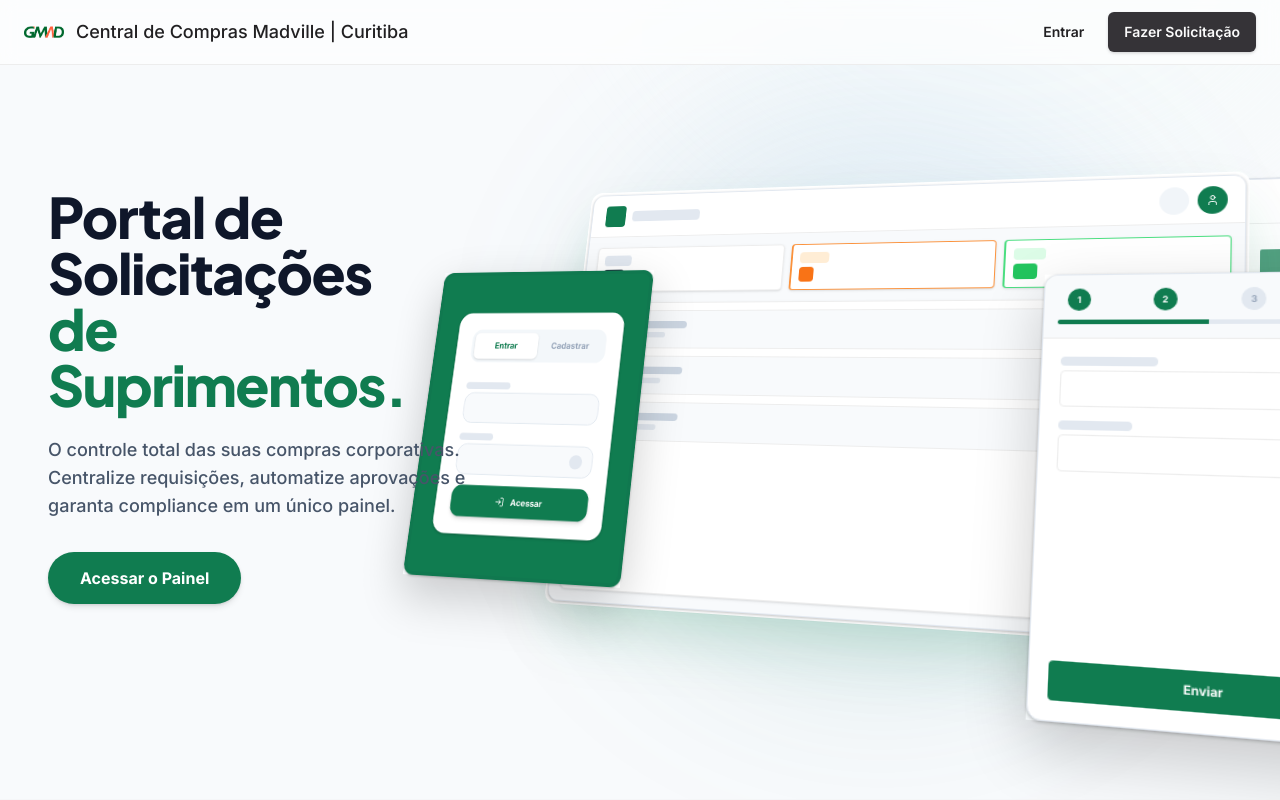
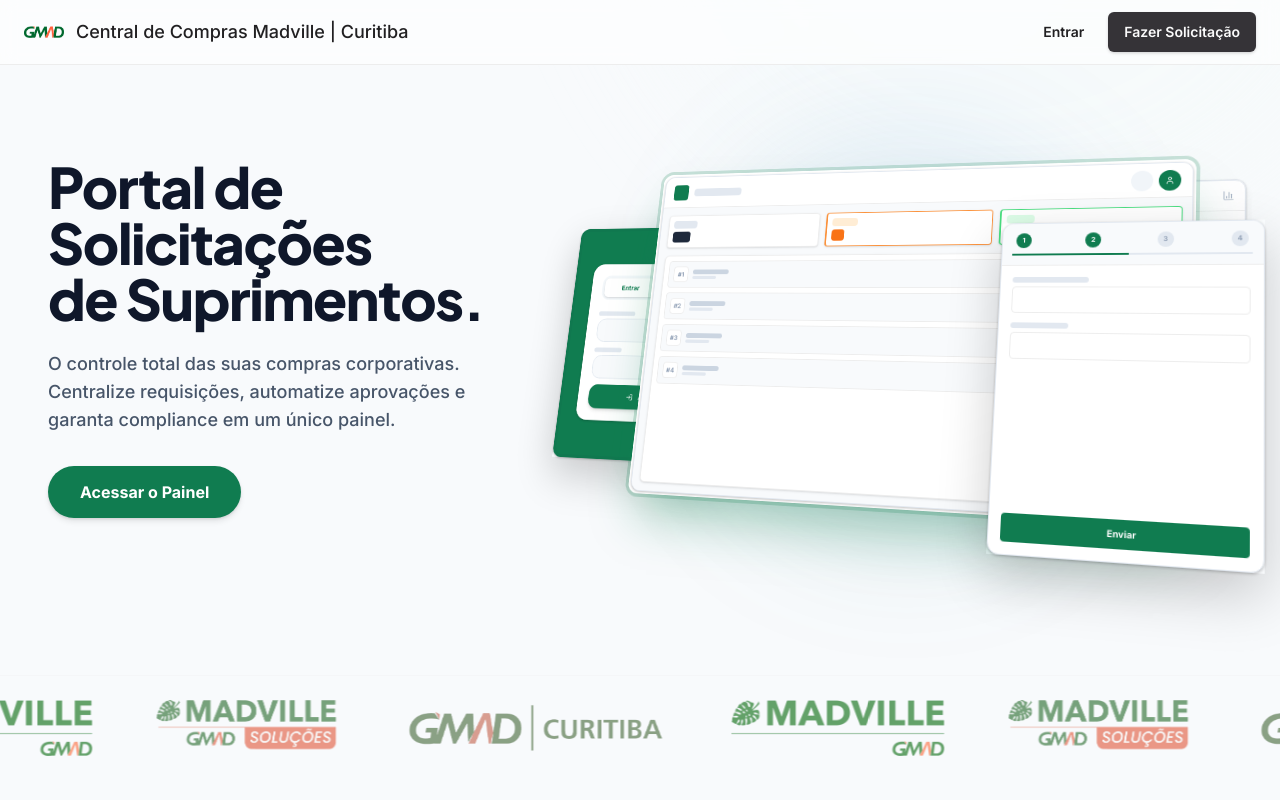
Before and after one commit to borba-anderson/comprasmadville, a React (Vite) app: page / in a window 1280 px wide. Shown: the top 800 px of the page. Built offline with nearby package versions, Linux system fonts and the light colour scheme; the HTML template or start-up script is replaced by a standard one.

Commit message:
Code edited in Lovable Code Editor
Edited UI in Lovable

```diff
--- a/src/pages/Index.tsx
+++ b/src/pages/Index.tsx
@@ -36,75 +36,75 @@ import {
 // MOCK 1: TELA DE LOGIN
 const MockAuthScreen = () => (
   <div className="w-full h-full bg-[#107c50] flex items-center justify-center relative overflow-hidden rounded-xl border-4 border-slate-800/5 shadow-2xl">
-    <div className="w-[85%] bg-white rounded-2xl shadow-2xl p-5 transform scale-95">
-      <div className="flex bg-slate-100/80 p-1 rounded-xl mb-6">
-        <div className="flex-1 py-2 text-center text-[10px] font-bold bg-white text-[#107c50] shadow-sm rounded-lg">
+    <div className="w-[85%] bg-white rounded-2xl shadow-2xl p-4 transform scale-95">
+      <div className="flex bg-slate-100/80 p-1 rounded-xl mb-4">
+        <div className="flex-1 py-1.5 text-center text-[9px] font-bold bg-white text-[#107c50] shadow-sm rounded-lg">
           Entrar
         </div>
-        <div className="flex-1 py-2 text-center text-[10px] font-bold text-slate-400">Cadastrar</div>
+        <div className="flex-1 py-1.5 text-center text-[9px] font-bold text-slate-400">Cadastrar</div>
       </div>
-      <div className="space-y-3">
+      <div className="space-y-2">
         <div className="space-y-1">
-          <div className="h-2 w-1/3 bg-slate-200 rounded"></div>
-          <div className="h-9 w-full bg-slate-50 border border-slate-200 rounded-xl"></div>
+          <div className="h-1.5 w-1/3 bg-slate-200 rounded"></div>
+          <div className="h-8 w-full bg-slate-50 border border-slate-200 rounded-xl"></div>
         </div>
         <div className="space-y-1">
-          <div className="h-2 w-1/4 bg-slate-200 rounded"></div>
-          <div className="h-9 w-full bg-slate-50 border border-slate-200 rounded-xl flex items-center justify-end px-3">
-            <div className="w-4 h-4 rounded-full bg-slate-200"></div>
+          <div className="h-1.5 w-1/4 bg-slate-200 rounded"></div>
+          <div className="h-8 w-full bg-slate-50 border border-slate-200 rounded-xl flex items-center justify-end px-3">
+            <div className="w-3 h-3 rounded-full bg-slate-200"></div>
           </div>
         </div>
-        <div className="h-9 w-full bg-[#107c50] rounded-xl mt-4 flex items-center justify-center text-white text-[10px] font-bold gap-2 shadow-lg">
-          <LogIn size={12} /> Acessar
+        <div className="h-8 w-full bg-[#107c50] rounded-xl mt-3 flex items-center justify-center text-white text-[9px] font-bold gap-2 shadow-lg">
+          <LogIn size={10} /> Acessar
         </div>
       </div>
     </div>
   </div>
 );
 
-// MOCK 2: PAINEL DE LISTAGEM (OPERACIONAL)
+// MOCK 2: PAINEL DE LISTAGEM (CENTRAL - REQUISIÇÕES)
 const MockPainelScreen = () => (
   <div className="w-full h-full bg-slate-50 flex flex-col rounded-xl overflow-hidden border border-slate-200 shadow-2xl">
-    <div className="bg-white h-12 flex items-center justify-between px-4 shrink-0 border-b">
+    <div className="bg-white h-10 flex items-center justify-between px-3 shrink-0 border-b">
       <div className="flex items-center gap-2">
-        <div className="w-6 h-6 bg-[#107c50] rounded"></div>
-        <div className="w-20 h-3 bg-slate-200 rounded"></div>
+        <div className="w-5 h-5 bg-[#107c50] rounded"></div>
+        <div className="w-16 h-2.5 bg-slate-200 rounded"></div>
       </div>
-      <div className="flex gap-2">
-        <div className="w-7 h-7 bg-slate-100 rounded-full"></div>
-        <div className="w-7 h-7 bg-[#107c50] rounded-full text-white flex items-center justify-center">
-          <User size={12} />
+      <div className="flex gap-1.5">
+        <div className="w-6 h-6 bg-slate-100 rounded-full"></div>
+        <div className="w-6 h-6 bg-[#107c50] rounded-full text-white flex items-center justify-center">
+          <User size={10} />
         </div>
       </div>
     </div>
-    <div className="p-3 bg-slate-50 flex-1 overflow-hidden flex flex-col gap-3">
+    <div className="p-2.5 bg-slate-50 flex-1 overflow-hidden flex flex-col gap-2.5">
       <div className="flex gap-2">
-        <div className="bg-white p-2 rounded border shadow-sm flex-1">
-          <div className="h-3 w-8 bg-slate-200 rounded mb-1"></div>
-          <div className="h-4 w-6 bg-slate-800 rounded"></div>
+        <div className="bg-white p-1.5 rounded border shadow-sm flex-1">
+          <div className="h-2.5 w-8 bg-slate-200 rounded mb-1"></div>
+          <div className="h-3.5 w-6 bg-slate-800 rounded"></div>
         </div>
-        <div className="bg-white p-2 rounded border shadow-sm flex-1 border-l-2 border-orange-400">
-          <div className="h-3 w-8 bg-orange-100 rounded mb-1"></div>
-          <div className="h-4 w-4 bg-orange-500 rounded"></div>
+        <div className="bg-white p-1.5 rounded border shadow-sm flex-1 border-l-2 border-orange-400">
+          <div className="h-2.5 w-8 bg-orange-100 rounded mb-1"></div>
+          <div className="h-3.5 w-4 bg-orange-500 rounded"></div>
         </div>
-        <div className="bg-white p-2 rounded border shadow-sm flex-1 border-l-2 border-green-400">
-          <div className="h-3 w-8 bg-green-100 rounded mb-1"></div>
-          <div className="h-4 w-6 bg-green-500 rounded"></div>
+        <div className="bg-white p-1.5 rounded border shadow-sm flex-1 border-l-2 border-green-400">
+          <div className="h-2.5 w-8 bg-green-100 rounded mb-1"></div>
+          <div className="h-3.5 w-6 bg-green-500 rounded"></div>
         </div>
       </div>
-      <div className="bg-white rounded-lg shadow-sm border flex-1 p-2 space-y-2">
-        {[1, 2, 3].map((i) => (
-          <div key={i} className="flex items-center justify-between p-2 border rounded bg-slate-50">
-            <div className="flex gap-2 items-center">
-              <div className="w-6 h-6 rounded bg-white border flex items-center justify-center text-[9px] font-bold text-slate-400">
+      <div className="bg-white rounded-lg shadow-sm border flex-1 p-1.5 space-y-1.5">
+        {[1, 2, 3, 4].map((i) => (
+          <div key={i} className="flex items-center justify-between p-1.5 border rounded bg-slate-50">
+            <div className="flex gap-1.5 items-center">
+              <div className="w-5 h-5 rounded bg-white border flex items-center justify-center text-[8px] font-bold text-slate-400">
                 #{i}
               </div>
               <div>
-                <div className="w-16 h-2 bg-slate-300 rounded mb-1"></div>
-                <div className="w-10 h-1.5 bg-slate-200 rounded"></div>
+                <div className="w-12 h-1.5 bg-slate-300 rounded mb-0.5"></div>
+                <div className="w-8 h-1 bg-slate-200 rounded"></div>
               </div>
             </div>
-            <div className="w-12 h-4 bg-slate-200 rounded"></div>
+            <div className="w-10 h-3 bg-slate-200 rounded"></div>
           </div>
         ))}
       </div>
@@ -115,47 +115,47 @@ const MockPainelScreen = () => (
 // MOCK 3: FORMULÁRIO (REQUISIÇÃO)
 const MockFormScreen = () => (
   <div className="w-full h-full bg-white flex flex-col rounded-xl overflow-hidden border border-slate-200 shadow-2xl relative">
-    <div className="bg-slate-50 border-b p-3">
-      <div className="flex justify-between items-center px-2 mb-2">
+    <div className="bg-slate-50 border-b p-2.5">
+      <div className="flex justify-between items-center px-1 mb-1.5">
         {[1, 2, 3, 4].map((step) => (
           <div
             key={step}
-            className={`w-5 h-5 rounded-full flex items-center justify-center text-[8px] font-bold ${step <= 2 ? "bg-[#107c50] text-white" : "bg-slate-200 text-slate-400"}`}
+            className={`w-4 h-4 rounded-full flex items-center justify-center text-[7px] font-bold ${step <= 2 ? "bg-[#107c50] text-white" : "bg-slate-200 text-slate-400"}`}
           >
             {step}
           </div>
         ))}
       </div>
-      <div className="h-1 w-full bg-slate-200 rounded-full overflow-hidden">
+      <div className="h-0.5 w-full bg-slate-200 rounded-full overflow-hidden">
         <div className="h-full w-[50%] bg-[#107c50]"></div>
       </div>
     </div>
-    <div className="p-4 flex-1 flex flex-col gap-3">
+    <div className="p-3 flex-1 flex flex-col gap-2.5">
       <div className="space-y-1">
-        <div className="h-2 w-1/3 bg-slate-200 rounded"></div>
-        <div className="h-8 w-full bg-white border rounded"></div>
+        <div className="h-1.5 w-1/3 bg-slate-200 rounded"></div>
+        <div className="h-7 w-full bg-white border rounded"></div>
       </div>
       <div className="space-y-1">
-        <div className="h-2 w-1/4 bg-slate-200 rounded"></div>
-        <div className="h-8 w-full bg-white border rounded"></div>
+        <div className="h-1.5 w-1/4 bg-slate-200 rounded"></div>
+        <div className="h-7 w-full bg-white border rounded"></div>
       </div>
-      <div className="mt-auto w-full h-8 bg-[#107c50] rounded flex items-center justify-center text-white text-[10px] font-bold">
+      <div className="mt-auto w-full h-7 bg-[#107c50] rounded flex items-center justify-center text-white text-[9px] font-bold">
         Enviar
       </div>
     </div>
   </div>
 );
 
-// MOCK 4: DASHBOARD (GRÁFICOS) - NOVO
+// MOCK 4: DASHBOARD (GRÁFICOS)
 const MockChartScreen = () => (
   <div className="w-full h-full bg-white flex flex-col rounded-xl overflow-hidden border border-slate-200 shadow-2xl">
-    <div className="p-4 border-b flex justify-between">
-      <div className="w-24 h-4 bg-slate-200 rounded"></div>
-      <BarChart3 size={16} className="text-slate-400" />
+    <div className="p-3 border-b flex justify-between">
+      <div className="w-20 h-3 bg-slate-200 rounded"></div>
+      <BarChart3 size={14} className="text-slate-400" />
     </div>
-    <div className="p-4 flex-1 flex flex-col gap-4">
+    <div className="p-3 flex-1 flex flex-col gap-3">
       {/* Gráfico de Barras */}
-      <div className="flex items-end justify-between gap-1 h-32 px-2 pb-2 border-b border-l border-slate-100">
+      <div className="flex items-end justify-between gap-0.5 h-24 px-1 pb-1 border-b border-l border-slate-100">
         {[30, 50, 40, 70, 50, 80, 60, 90].map((h, i) => (
           <div
             key={i}
@@ -165,23 +165,23 @@ const MockChartScreen = () => (
         ))}
       </div>
       {/* Cards Inferiores */}
-      <div className="grid grid-cols-2 gap-3">
-        <div className="h-16 bg-slate-50 rounded border p-2 flex items-center gap-2">
-          <div className="w-8 h-8 rounded-full bg-blue-100 flex items-center justify-center text-blue-600">
-            <PieChart size={14} />
+      <div className="grid grid-cols-2 gap-2">
+        <div className="h-12 bg-slate-50 rounded border p-1.5 flex items-center gap-1.5">
+          <div className="w-6 h-6 rounded-full bg-blue-100 flex items-center justify-center text-blue-600">
+            <PieChart size={12} />
           </div>
           <div>
-            <div className="w-8 h-2 bg-slate-300 mb-1 rounded"></div>
-            <div className="w-12 h-3 bg-slate-800 rounded"></div>
+            <div className="w-6 h-1.5 bg-slate-300 mb-0.5 rounded"></div>
+            <div className="w-10 h-2.5 bg-slate-800 rounded"></div>
           </div>
         </div>
-        <div className="h-16 bg-slate-50 rounded border p-2 flex items-center gap-2">
-          <div className="w-8 h-8 rounded-full bg-orange-100 flex items-center justify-center text-orange-600">
-            <TrendingUp size={14} />
+        <div className="h-12 bg-slate-50 rounded border p-1.5 flex items-center gap-1.5">
+          <div className="w-6 h-6 rounded-full bg-orange-100 flex items-center justify-center text-orange-600">
+            <TrendingUp size={12} />
           </div>
           <div>
-            <div className="w-8 h-2 bg-slate-300 mb-1 rounded"></div>
-            <div className="w-12 h-3 bg-slate-800 rounded"></div>
+            <div className="w-6 h-1.5 bg-slate-300 mb-0.5 rounded"></div>
+            <div className="w-10 h-2.5 bg-slate-800 rounded"></div>
           </div>
         </div>
       </div>
@@ -190,38 +190,39 @@ const MockChartScreen = () => (
 );
 
 // ==========================================
-// 2. COMPOSIÇÃO 3D AJUSTADA
+// 2. COMPOSIÇÃO 3D AJUSTADA (BEM MENOR & FOCADA)
 // ==========================================
 
 const Hero3DComposition = () => {
   return (
-    // Reduzi a altura do container e adicionei scale para caber em telas menores
-    <div className="relative w-full h-[450px] md:h-[550px] flex items-center justify-center [perspective:1200px] overflow-visible mt-8 lg:mt-0 scale-[0.85] md:scale-100 origin-center">
-      {/* Grupo Rotacionado */}
-      <div className="relative w-[300px] md:w-[600px] lg:w-[700px] h-[350px] md:h-[450px] transform [transform-style:preserve-3d] [transform:rotateX(12deg)_rotateY(-15deg)_rotateZ(4deg)] transition-transform duration-700 ease-out hover:[transform:rotateX(5deg)_rotateY(-5deg)_rotateZ(0deg)]">
-        {/* 1. FUNDO DIREITA (Dashboard Gráficos) - O cérebro do sistema */}
-        <div className="absolute top-[-40px] right-[-80px] w-[320px] md:w-[400px] h-[280px] md:h-[320px] transform [transform:translateZ(-120px)] opacity-90 bg-white rounded-xl shadow-xl transition-all duration-500 hover:opacity-100 hover:[transform:translateZ(-80px)] border border-slate-200">
+    // Redução significativa da altura e da escala base (scale-[0.65] md:scale-[0.85])
+    <div className="relative w-full h-[350px] md:h-[450px] flex items-center justify-center [perspective:1200px] overflow-visible mt-8 lg:mt-0 scale-[0.65] md:scale-[0.85] origin-center">
+      {/* Grupo Rotacionado (Dimensões base reduzidas) */}
+      <div className="relative w-[280px] md:w-[550px] lg:w-[650px] h-[300px] md:h-[400px] transform [transform-style:preserve-3d] [transform:rotateX(12deg)_rotateY(-15deg)_rotateZ(4deg)] transition-transform duration-700 ease-out hover:[transform:rotateX(5deg)_rotateY(-5deg)_rotateZ(0deg)]">
+        {/* 1. FUNDO DIREITA (Dashboard Gráficos) */}
+        <div className="absolute top-[-30px] right-[-60px] w-[280px] md:w-[360px] h-[240px] md:h-[300px] transform [transform:translateZ(-120px)] opacity-80 bg-white rounded-xl shadow-xl transition-all duration-500 hover:opacity-100 hover:[transform:translateZ(-80px)] border border-slate-200">
           <MockChartScreen />
         </div>
 
-        {/* 2. CENTRAL (Painel Operacional) - O corpo do sistema */}
-        <div className="absolute top-0 left-0 w-full h-full transform [transform:translateZ(0px)] shadow-[0_30px_60px_-15px_rgba(16,124,80,0.25)] bg-white rounded-xl z-20 transition-all duration-500 hover:[transform:translateZ(40px)] border-[3px] border-white">
+        {/* 2. CENTRAL (Painel Operacional - EM EVIDÊNCIA) */}
+        {/* Movido para frente (translateZ 30px) e adicionado um anel verde (ring-[#107c50]/20) */}
+        <div className="absolute top-0 left-0 w-full h-full transform [transform:translateZ(30px)] shadow-[0_35px_60px_-15px_rgba(16,124,80,0.4)] bg-white rounded-xl z-20 transition-all duration-500 hover:[transform:translateZ(70px)] border-[3px] border-white ring-4 ring-[#107c50]/20">
           <MockPainelScreen />
         </div>
 
-        {/* 3. FLUTUANTE ESQUERDA (Auth) - A porta de entrada */}
-        <div className="absolute top-[20%] -left-[20%] md:-left-[25%] w-[220px] md:w-[260px] h-[280px] md:h-[340px] transform [transform:translateZ(80px)] shadow-[0_20px_50px_rgba(0,0,0,0.2)] transition-all duration-500 hover:[transform:translateZ(120px)_scale(1.05)] z-30 animate-float">
+        {/* 3. FLUTUANTE ESQUERDA (Auth) */}
+        <div className="absolute top-[15%] -left-[15%] md:-left-[20%] w-[200px] md:w-[240px] h-[240px] md:h-[300px] transform [transform:translateZ(80px)] shadow-[0_20px_50px_rgba(0,0,0,0.2)] transition-all duration-500 hover:[transform:translateZ(120px)_scale(1.05)] z-30 animate-float">
           <MockAuthScreen />
         </div>
 
-        {/* 4. FLUTUANTE DIREITA (Formulário) - A ação */}
-        <div className="absolute bottom-[-15%] -right-[10%] md:-right-[15%] w-[240px] md:w-[280px] h-[320px] md:h-[380px] transform [transform:translateZ(120px)] shadow-[0_20px_50px_rgba(0,0,0,0.2)] transition-all duration-500 hover:[transform:translateZ(160px)_scale(1.05)] z-40 animate-float-delayed">
+        {/* 4. FLUTUANTE DIREITA (Formulário) */}
+        <div className="absolute bottom-[-10%] -right-[5%] md:-right-[10%] w-[220px] md:w-[260px] h-[280px] md:h-[340px] transform [transform:translateZ(120px)] shadow-[0_20px_50px_rgba(0,0,0,0.2)] transition-all duration-500 hover:[transform:translateZ(160px)_scale(1.05)] z-40 animate-float-delayed">
           <MockFormScreen />
         </div>
       </div>
 
-      {/* Glow de fundo mais suave */}
-      <div className="absolute top-1/2 left-1/2 -translate-x-1/2 -translate-y-1/2 w-[600px] h-[600px] bg-gradient-to-tr from-[#107c50]/10 to-blue-500/10 blur-[80px] rounded-full -z-10 pointer-events-none"></div>
+      {/* Glow de fundo mais contido */}
+      <div className="absolute top-1/2 left-1/2 -translate-x-1/2 -translate-y-1/2 w-[500px] h-[500px] bg-gradient-to-tr from-[#107c50]/10 to-blue-500/10 blur-[70px] rounded-full -z-10 pointer-events-none"></div>
     </div>
   );
 };
@@ -229,8 +230,6 @@ const Hero3DComposition = () => {
 // ==========================================
 // 3. PÁGINA PRINCIPAL (INDEX)
 // ==========================================
-
-// Efeito de digitação removido conforme solicitado no ajuste anterior, mantendo texto estático e limpo.
 
 const Index = () => {
   const { user } = useAuth();
@@ -255,14 +254,14 @@ const Index = () => {
         <Header />
 
         <main className="max-w-[1440px] mx-auto">
-          {/* === 1. HERO SECTION === */}
-          <section className="px-6 md:px-12 pt-10 pb-12 lg:pt-14 lg:pb-24 flex flex-col lg:flex-row items-center justify-between gap-8 lg:gap-16 min-h-[550px]">
+          {/* === 1. HERO SECTION (Ajustada) === */}
+          <section className="px-6 md:px-12 pt-8 pb-12 lg:pt-12 lg:pb-20 flex flex-col lg:flex-row items-center justify-between gap-8 lg:gap-16 min-h-[500px]">
             {/* Texto Hero */}
             <div className="flex-1 text-center lg:text-left max-w-[600px] relative z-30">
-              {/* Título Ajustado (Estático) */}
+              {/* Título Ajustado (Cor Verde Removida) */}
               <h1 className="font-jakarta text-4xl sm:text-5xl lg:text-[3.5rem] font-extrabold text-[#0F172A] mb-6 tracking-tight leading-[1.1]">
                 Portal de Solicitações <br />
-                <span className="text-[#107c50]">de Suprimentos.</span>
+                <span>de Suprimentos.</span>
               </h1>
 
               <p
@@ -283,7 +282,7 @@ const Index = () => {
               </div>
             </div>
 
-            {/* Composição 3D */}
+            {/* Composição 3D (Reduzida e Focada) */}
             <div
               className="flex-1 w-full animate-fade-in opacity-0 origin-center relative z-20"
               style={{ animationDelay: "0.5s", animationFillMode: "forwards" }}
```
